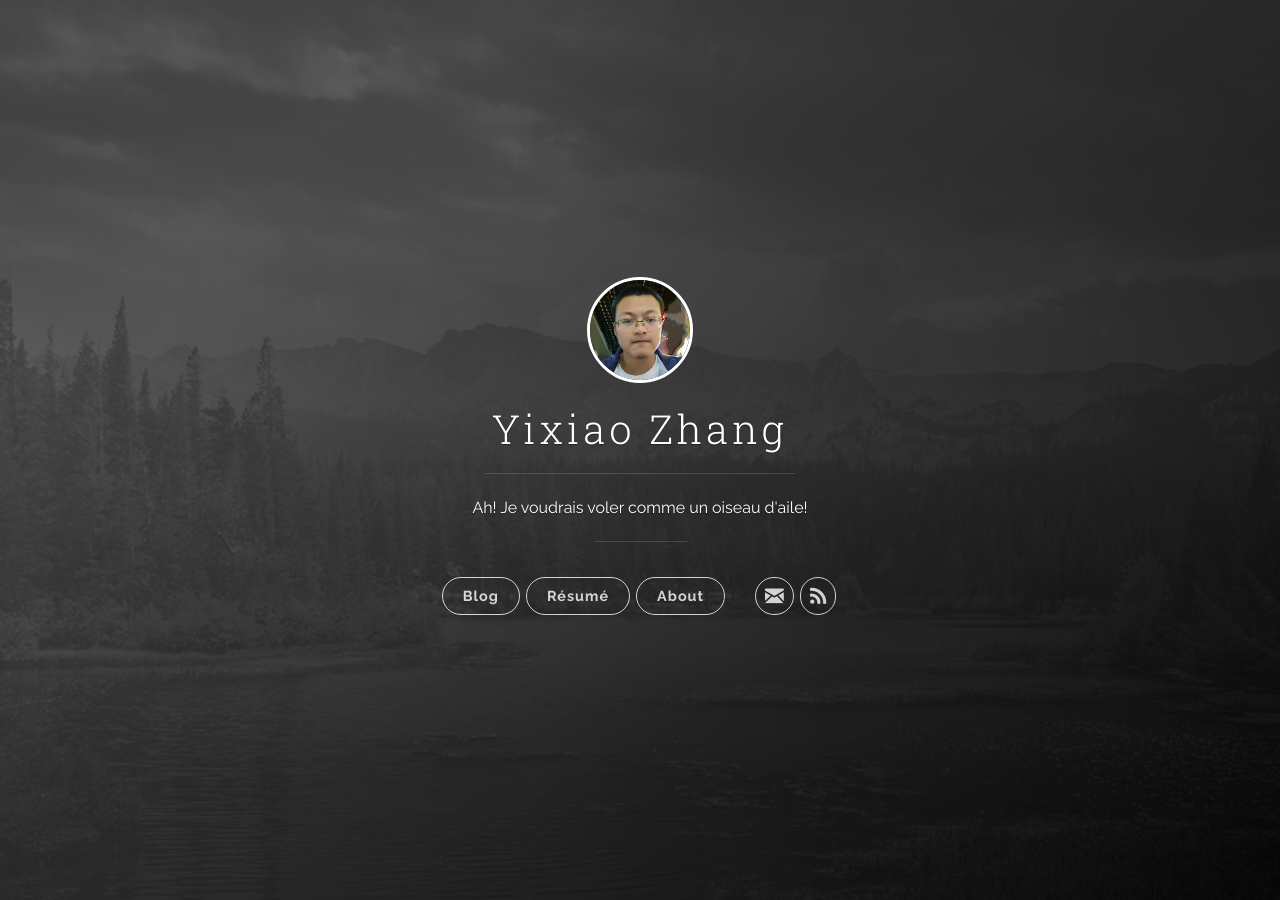
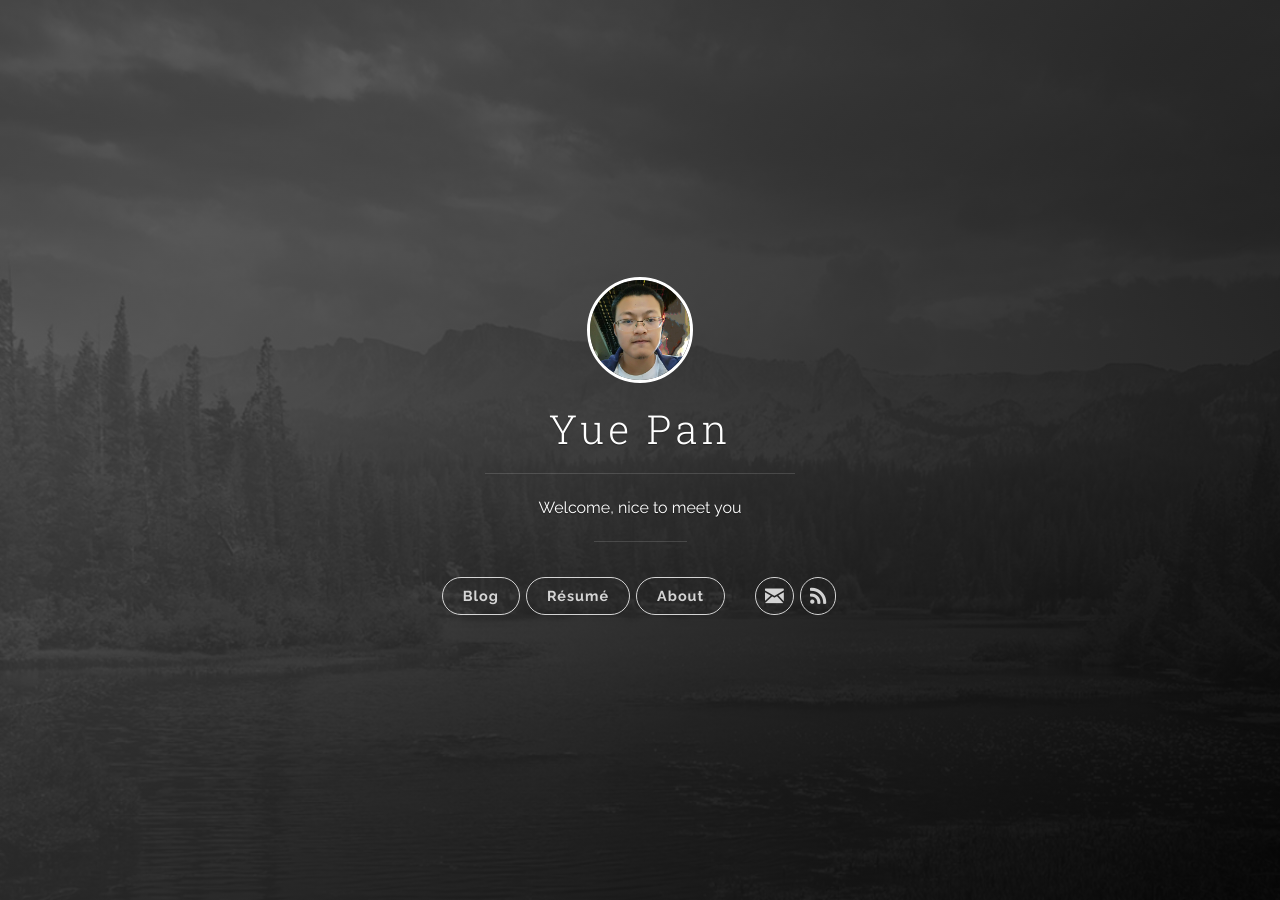
Before and after one commit to YuePanEdward/ldzhangyx.github.io, a Jekyll site: the page built from index.html, in a window 1280 px wide. Built offline with Jekyll 4.4.1, drawn with Linux system fonts in a browser that asks for light colours; the list of posts is cut into pages by our own code.

Commit message:
a begining

```diff
--- a/_config.yml
+++ b/_config.yml
@@ -1,14 +1,14 @@
 # Site settings
-title: Yixiao Zhang
-description: 'Ah! Je voudrais voler comme un oiseau d''aile!'
-url: 'https://ldzhangyx.github.io/'
+title: Yue Pan
+description: 'Welcome, nice to meet you'
+url: 'https://yuepanedward.github.io/'
 baseurl: '/'
 # google_analytics: 'UA-XXXXXX-X'
 # disqus_shortname: 'your-disqus-name'
 
 author:
-  name: 'Yixiao Zhang'
-  email: ldzhangyx@outlook.com
+  name: 'Yue Pan'
+  email: panyue@whu.edu.cn
   #twitter_username: joshgerdes
   #facebook_username: joshgerdes
   #github_username:  ldzhangyx
```
